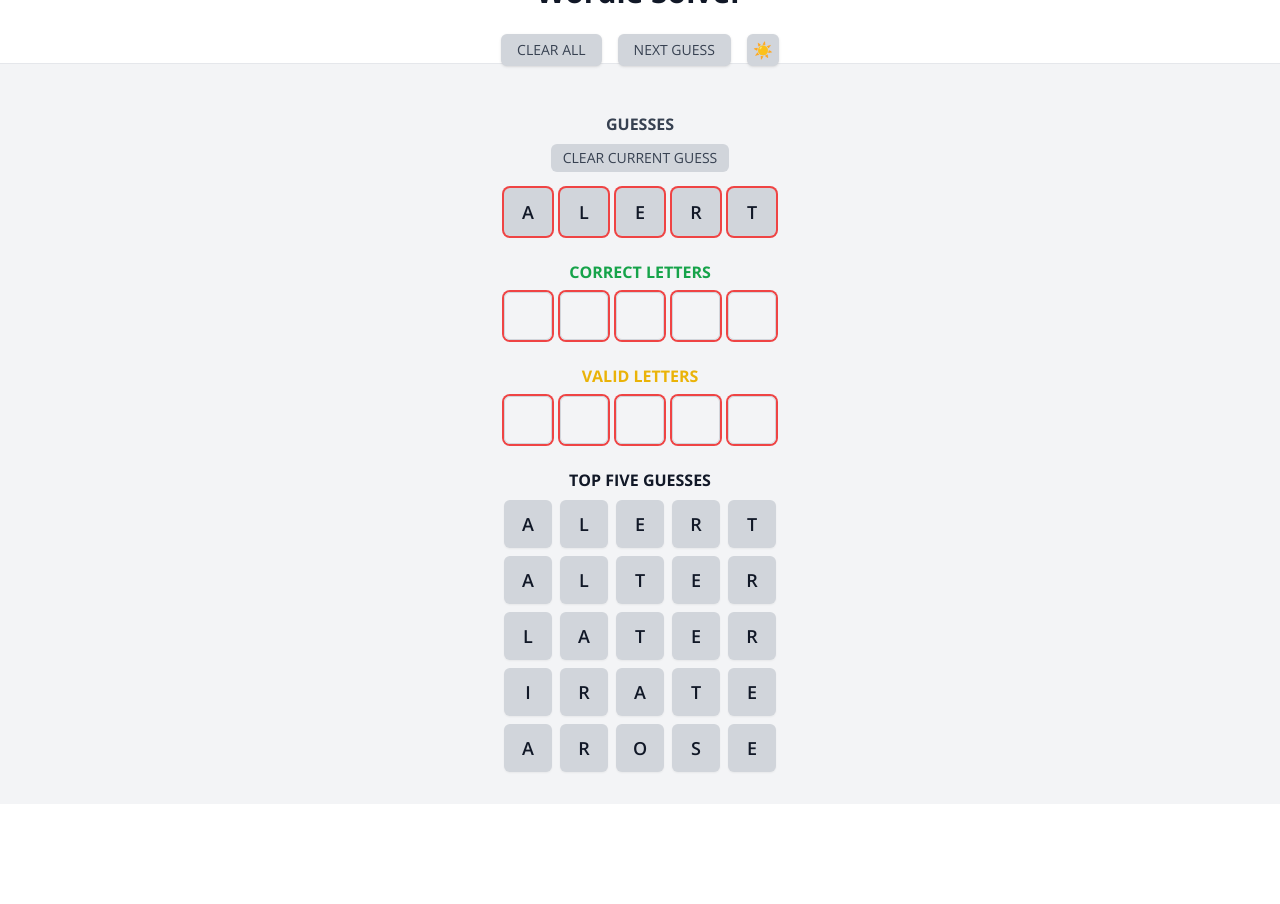
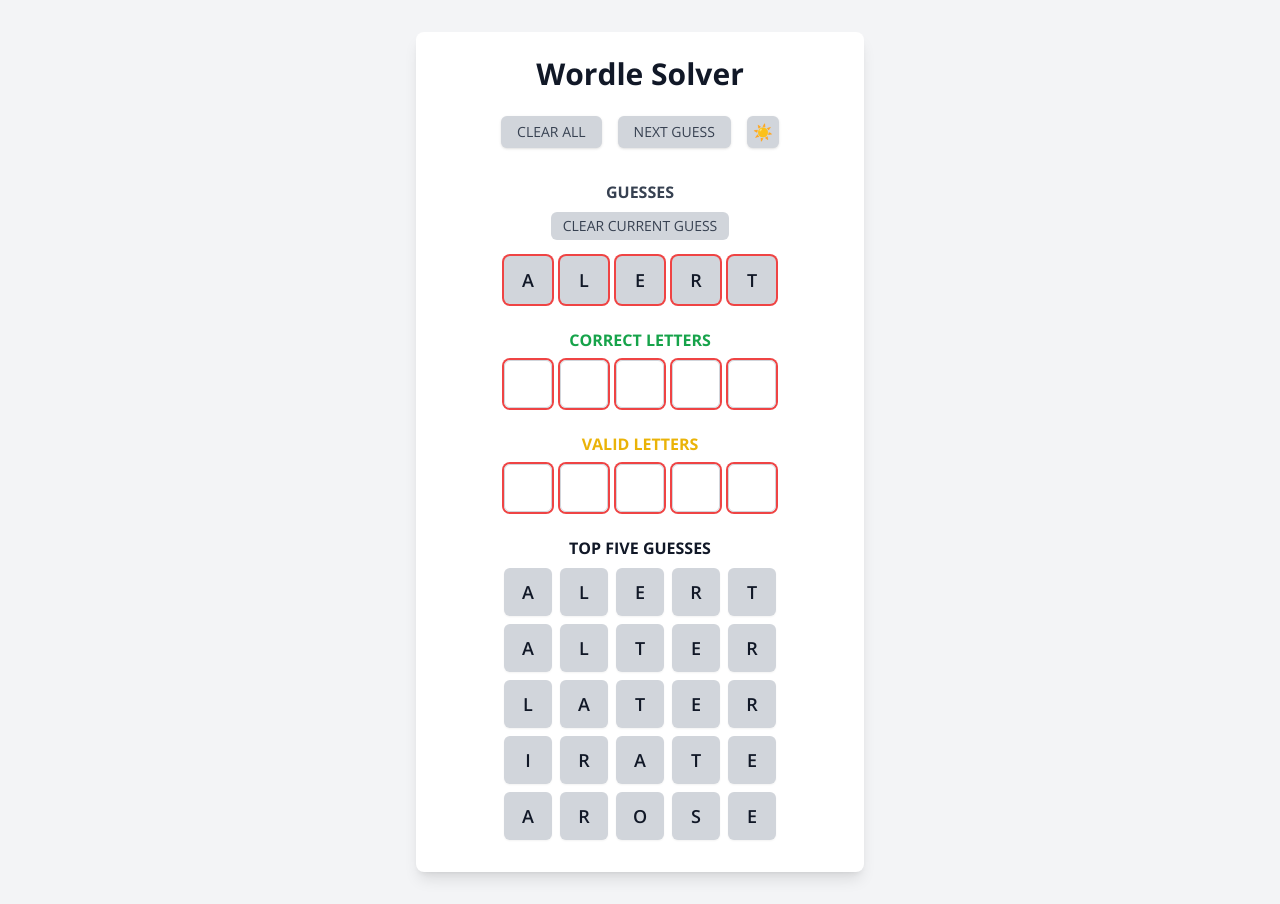
Before and after one commit to Warrick199/WordleSolverWeb, a React (Vite) app: page / in a window 1280 px wide. Before the commit the page ends 804 px from the top, so only its background shows below. Built offline with nearby package versions, Linux system fonts and the light colour scheme.

Commit message:
Update App.jsx

```diff
--- a/src/App.jsx
+++ b/src/App.jsx
@@ -27,7 +27,7 @@
   const activeRow = guessRows.length - 1
   const solved    = correctRows[activeRow].every(c => c !== '')
 
-  // Handler: Next Guess
+  // Handler: Next Guess (carries over greens)
   const handleNextGuess = () => {
     if (solved) return
 
@@ -45,7 +45,6 @@
 
     // compute next guess and top 5
     const baseNext   = getBestGuess(filtered).split('')
-    // carry over greens
     const seededNext = baseNext.map((ltr, i) =>
       correct[i] ? correct[i] : ltr
     )
@@ -58,7 +57,7 @@
     setNextBestGuesses(top5.map(w => w.split('')))
   }
 
-  // Handler: Clear All
+  // Handler: Clear All (reset to initial)
   const handleClearAll = () => {
     setPossibleWords(solutions)
     setCorrectRows([Array(WORD_LEN).fill('')])
@@ -76,22 +75,22 @@
     )
   }
 
-  // Render editable grid rows
+  // Render editable 5-letter grid
   const renderDynamicGrid = (rows, setRows, fillColor) =>
     rows.map((letters, rIdx) => (
       <div key={rIdx} className="flex justify-center my-2">
         {letters.map((ltr, cIdx) => {
-          const filled  = !!ltr
-          const bgClass = filled
+          const filled     = !!ltr
+          const bgClass    = filled
             ? fillColor
             : 'bg-transparent dark:bg-transparent border border-gray-300 dark:border-gray-600'
           const isGuessGrid = fillColor.includes('gray-')
-          const txtCls  = isGuessGrid
+          const txtCls     = isGuessGrid
             ? 'text-gray-900 dark:text-gray-100'
             : filled
               ? 'text-white'
               : 'text-gray-900 dark:text-gray-100'
-          const highlight = rIdx === activeRow
+          const highlight  = rIdx === activeRow
             ? 'ring-2 ring-red-500'
             : ''
 
@@ -149,35 +148,24 @@
     ))
 
   return (
-    <div className="min-h-screen flex flex-col bg-gray-100 dark:bg-gray-900">
-      {/* Fixed Header to survive iOS keyboard */}
-      <div
-        className="
-          fixed inset-x-0 top-0 z-20
-          bg-white dark:bg-gray-800
-          border-b border-gray-200 dark:border-gray-700
-          pt-4 pb-2 px-4 flex flex-col justify-center
-        "
-        style={{ height: '4rem' }}
-      >
-        <header className="text-center mb-1">
+    <div className="min-h-screen bg-gray-100 dark:bg-gray-900 py-8">
+      <div className="mx-auto max-w-md bg-white dark:bg-gray-800 shadow-lg rounded-lg p-6">
+        <header className="text-center mb-6">
           <h1 className="text-3xl font-bold text-gray-900 dark:text-gray-100">
             Wordle Solver
           </h1>
-          <p className="mt-1 text-gray-500 dark:text-gray-400 text-sm">
+          <p className="mt-2 text-gray-500 dark:text-gray-400">
             {solved
               ? `Well done! You solved it in ${guessRows.length} guesses 😊`
               : ''}
           </p>
         </header>
+
         <Controls
           onClearAll={handleClearAll}
           onNextGuess={handleNextGuess}
         />
-      </div>
 
-      {/* Scrollable Content, pushed below fixed header */}
-      <div className="flex-1 overflow-auto p-6 mt-16">
         {/* Guesses */}
         <section>
           <h2 className="mt-6 text-center font-bold text-gray-700 dark:text-gray-100 uppercase mb-2">
```
